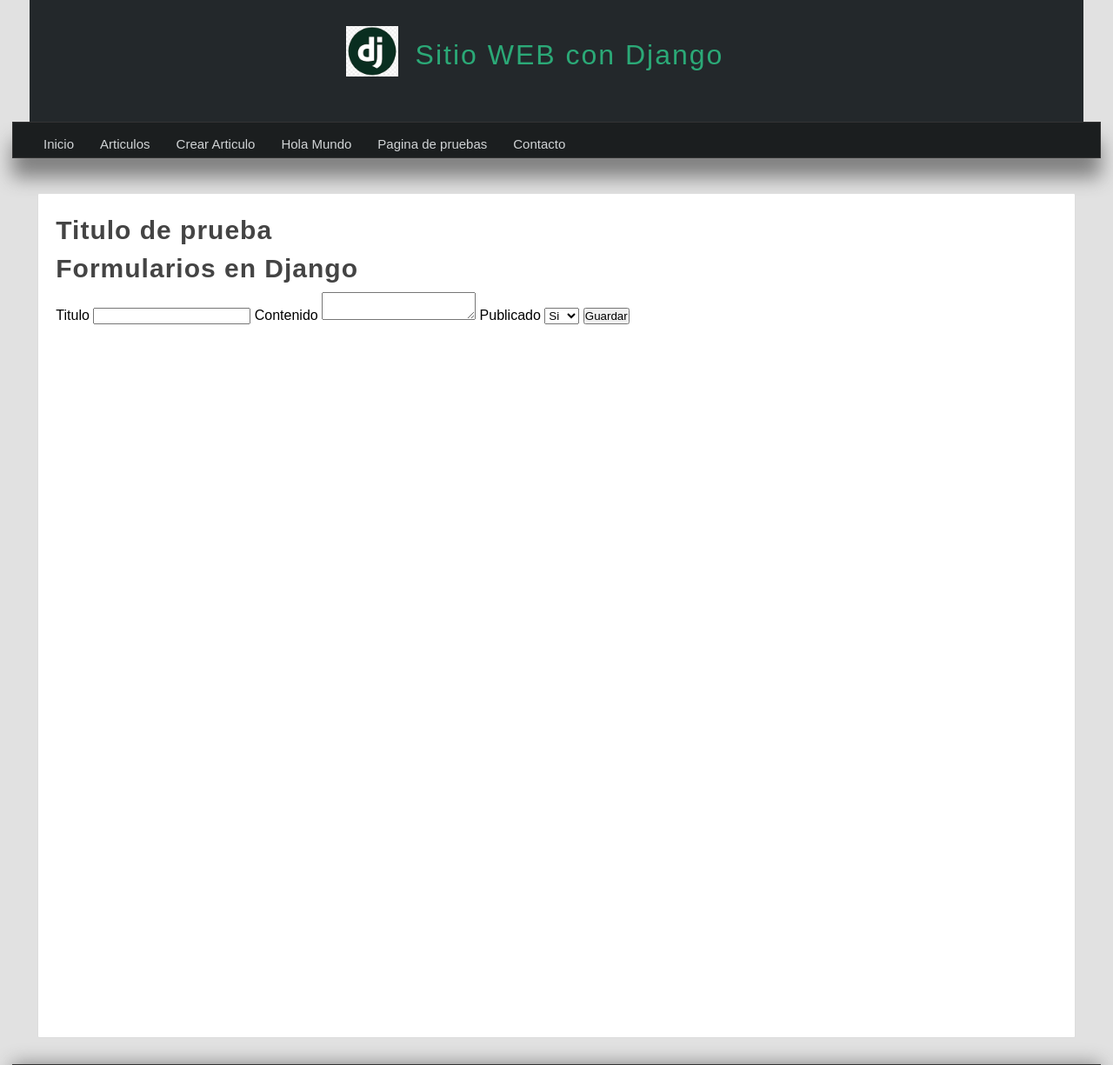
After one commit to luisfe714/Proyecto-Django-Luisfe, a Django app: page /create-article/ in a window 1280 px wide. The commit adds this page. Shown: the top 1225 px of the page at 87% size. Run offline with Django 5.2, Linux system fonts and the light colour scheme.

Commit message:
Formularios, crear vistas, urls

```diff
--- a/ADSO-PYTHON/22-django/AprendiendoDjango/AprendiendoDjango/urls.py
+++ b/ADSO-PYTHON/22-django/AprendiendoDjango/AprendiendoDjango/urls.py
@@ -35,4 +35,7 @@ urlpatterns = [
     path('editar-articulo/<int:id>', views.editar_articulo, name="editar_articulo"),
     path('articulos/', views.articulos, name="articulos"),
     path('borrar-articulo/<int:id>', views.borrar_articulo, name="borrar_articulo"),
+    #ruta para formularios
+    path('save-article/', views.save_article, name="save"),
+    path('create-article/', views.create_article, name="create"),
 ]
--- /dev/null
+++ b/ADSO-PYTHON/22-django/AprendiendoDjango/miapp/templates/create-article.html
@@ -0,0 +1,22 @@
+{% extends 'layout.html' %}
+{% block title %} Formularios en Django {% endblock %}
+{% block content %}
+<h1 class="title"> Formularios en Django </h1>
+
+<form action= "/save-article/" method="GET">
+    <!--Campo Titulo-->
+    <label for="title">Titulo</label>
+    <input type="text" name="title"/>
+    <!--Campo contenido-->
+    <label for="content">Contenido</label>
+    <textarea name="content"> </textarea>
+    <!--Campo publicado-->
+    <label for="public">Publicado</label>
+    <select name="public">
+        <option value="1">Si</option>
+        <option value="0">No</option>
+    </select>
+    <!--Botón-->
+    <input type="submit" value="Guardar"/>
+</form>
+{% endblock %}
--- a/ADSO-PYTHON/22-django/AprendiendoDjango/miapp/templates/layout.html
+++ b/ADSO-PYTHON/22-django/AprendiendoDjango/miapp/templates/layout.html
@@ -33,6 +33,9 @@
                 <a href="{% url 'articulos' %}">Articulos</a>
             </li>
             <li>
+                <a href="{% url 'create' %}">Crear Articulo</a>
+            </li>
+            <li>
                 <a href="{% url 'hola_mundo' %}">Hola Mundo</a>
             </li>
             <li>
--- a/ADSO-PYTHON/22-django/AprendiendoDjango/miapp/views.py
+++ b/ADSO-PYTHON/22-django/AprendiendoDjango/miapp/views.py
@@ -71,12 +71,35 @@ def contacto(request, nombre="", apellidos=""):
 
 def crear_articulo(request, title, content, public):
     articulo = Article(
-        title=title,
+        title=title, #title(nombre del modelo) = title(nombre de la variable)
         content=content,
         public=public
     )
+    #Para guardar este articulo en la BD
     articulo.save()
     return HttpResponse(f"Articulo Creado: <strong>{articulo.title}</strong> - {articulo.content}")
+
+#Copia de crear_articulo y lo llamamos save_articulo
+def save_article(request):#No pasamos parametros por url y lo vamos a pasar por formulario
+    if request.method == 'POST':
+        title = request.POST['title']
+        if len(title) < 5:
+            return HttpResponse(f"El titulo es muy pequeño")
+        content = request.POST['content']
+        public = request.POST['public']
+        articulo = Article(
+            title = title,
+            content = content,
+            public = public
+        )
+        #Para guardar este articulo en la BD
+        articulo.save()
+        return HttpResponse(f"Articulo creado: <strong> {articulo.title} - {articulo.content} </strong>")
+    else:
+        return HttpResponse(f"<h2> No se ha podido crear el articulo </h2>")
+
+def create_article(request): #Soporte para plantilla para visualizar el formulario
+    return render(request, 'create-article.html')
 
 def articulo(request):
 
```
